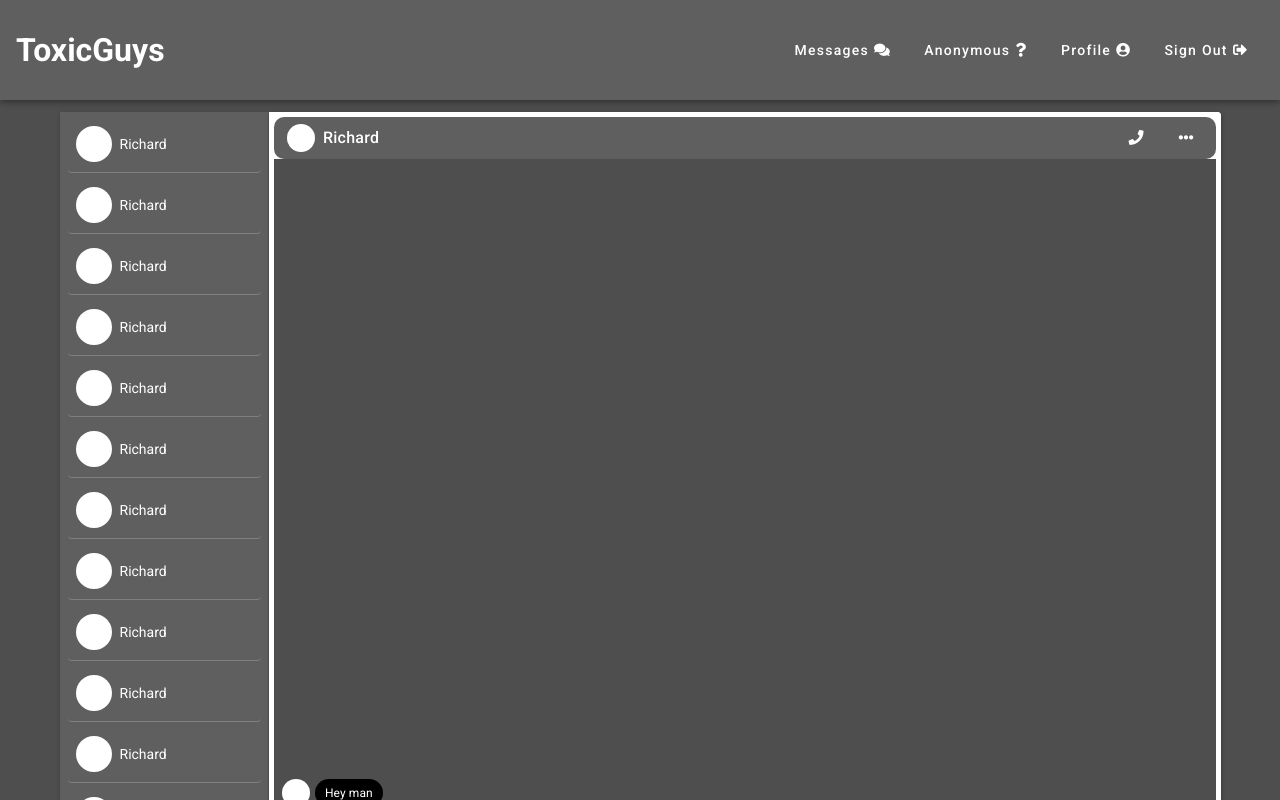
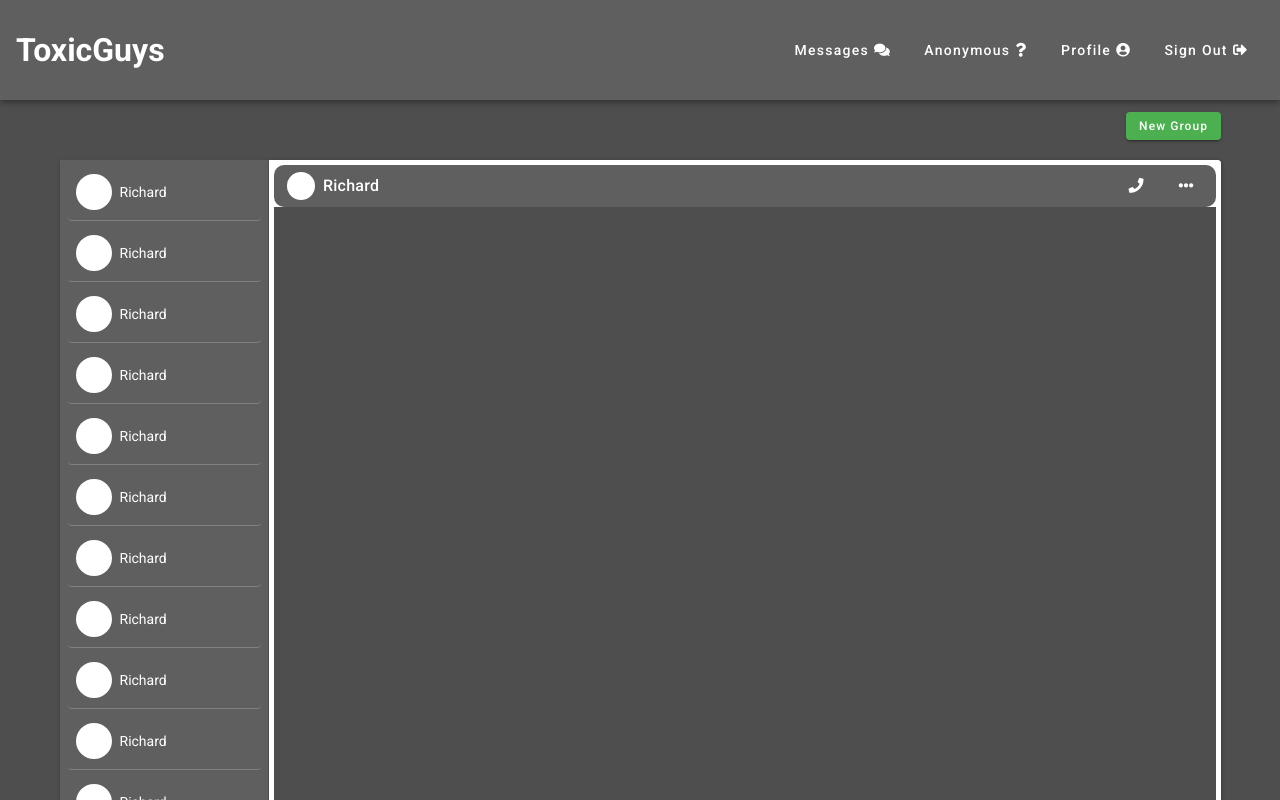
Before and after one commit to MuongKimhong/toxic-guys, a Vue app in the folder frontend/: page /messages in a window 1280 px wide. Shown: the top 800 px of the page. Built offline with nearby package versions, Linux system fonts and the light colour scheme.

Commit message:
new group button

```diff
--- a/frontend/src/views/Messages.vue
+++ b/frontend/src/views/Messages.vue
@@ -2,7 +2,12 @@
   <v-container fill-height>
     <v-row align="center" justify-content="center">
       <v-col cols="12" class="mr-auto ml-auto">
-        <div>
+        <div class="text-right">
+          <v-btn small class="green text-capitalize white--text">
+            New group
+          </v-btn>
+        </div>
+        <div class="mt-5">
           <v-card class="px-0 py-0 white--text message-card d-flex">
             <v-layout>
               <UserListInMessagePage />
```
